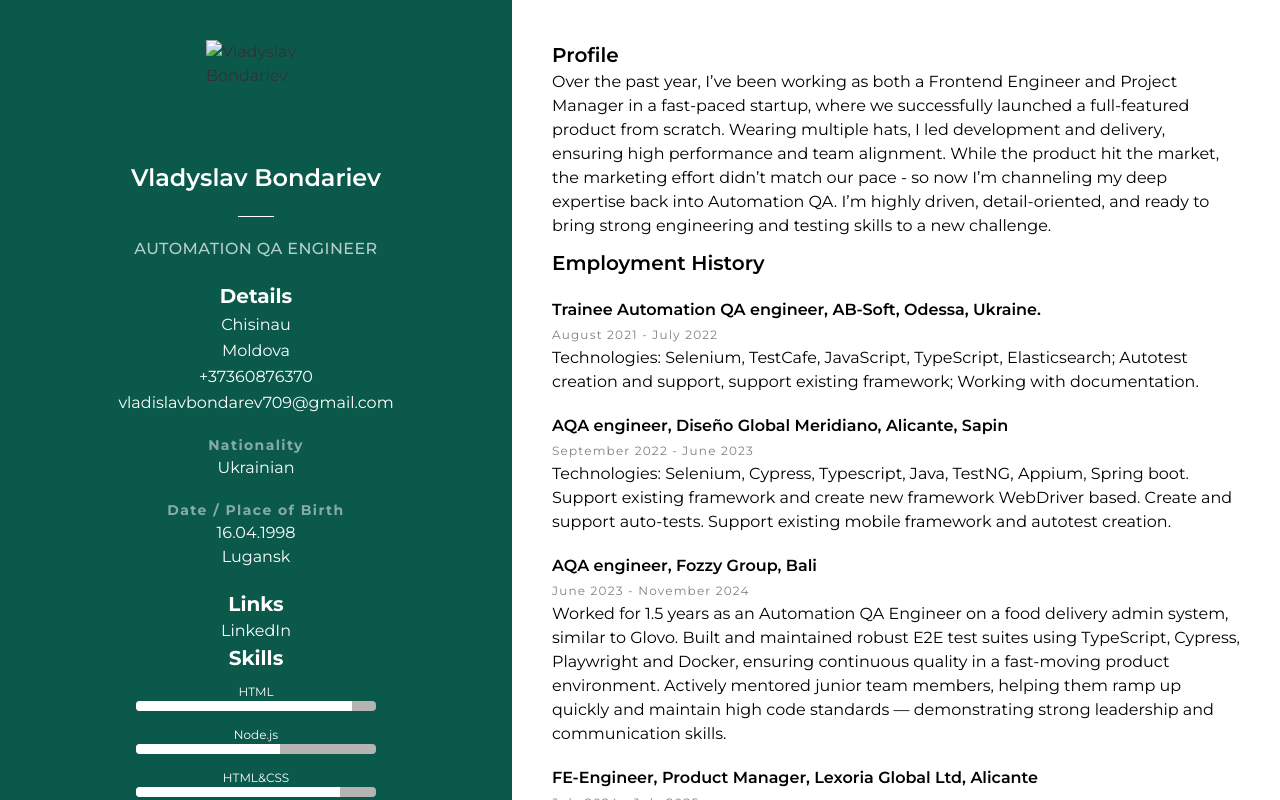
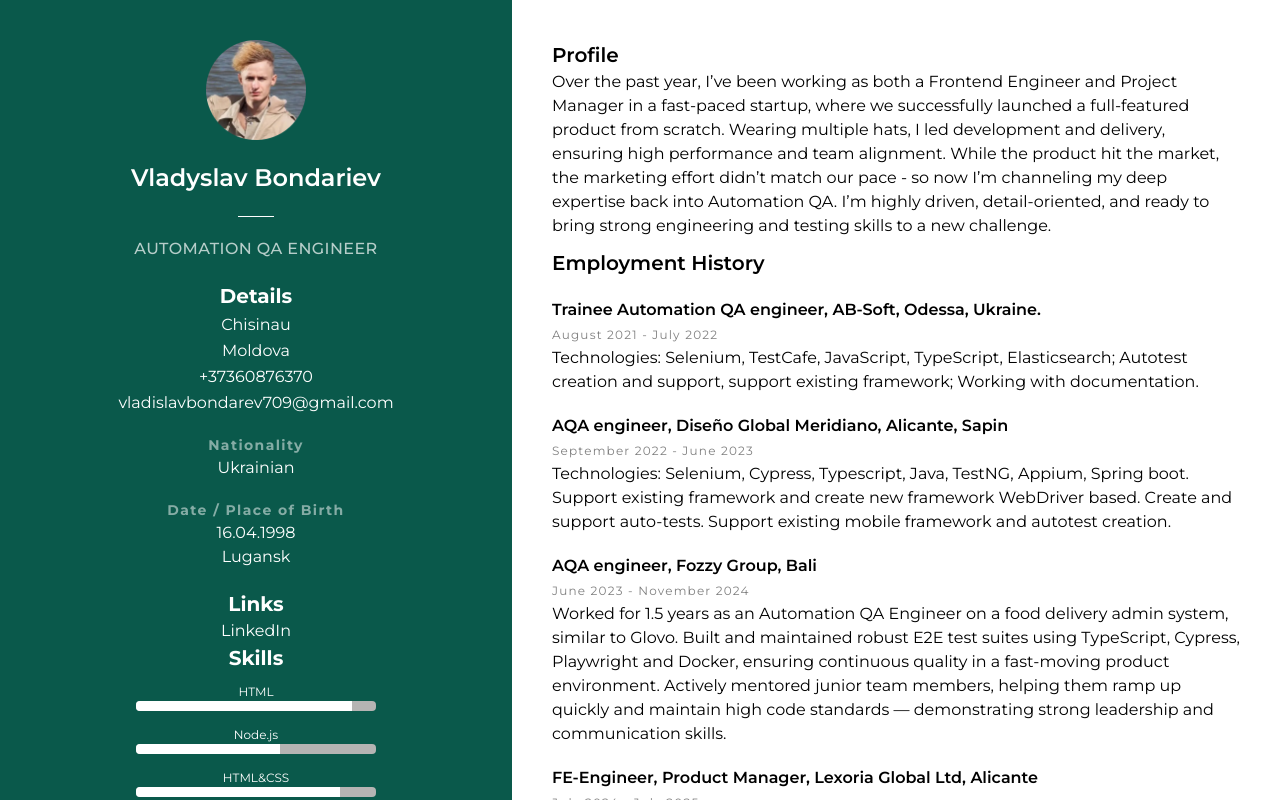
Before and after one commit to abidasfromearth/rsschool-cv, a plain HTML site: page index.html in a window 1280 px wide. Drawn offline with Linux system fonts and the light colour scheme; the site is published under a folder, as on GitHub Pages, so addresses that start at the root find nothing; files whose address does not match are found by name.

Commit message:
fix: paths for GitHub Pages - remove absolute path for image

```diff
--- a/index.html
+++ b/index.html
@@ -17,7 +17,7 @@
     <div class="resume">
         <div class="resume__sidebar">
             <div class="resume__content">
-                <img src="/assets/image.webp" class="resume__avatar" alt="Vladyslav Bondariev">
+                <img src="assets/image.webp" class="resume__avatar" alt="Vladyslav Bondariev">
                 <h1 class="resume__name">Vladyslav Bondariev</h1>
                 <div class="resume__divider"></div>
                 <p class="resume__position">Automation QA Engineer</p>
```
Also changed, not shown: 1 other file.
